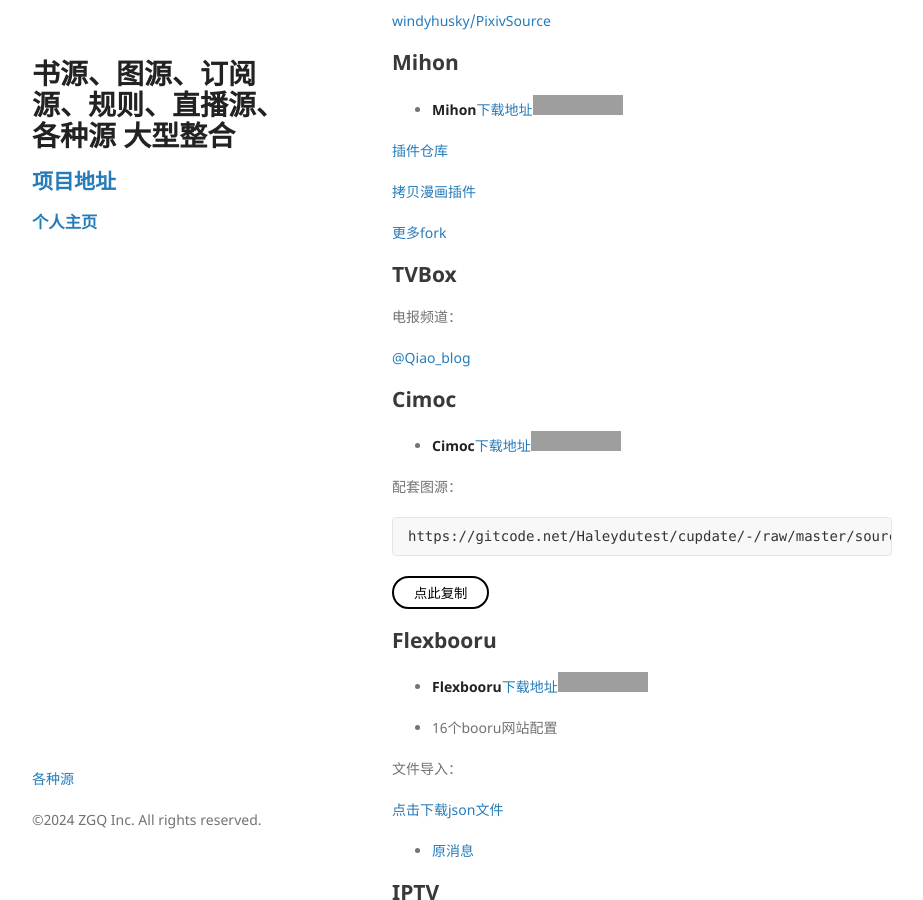
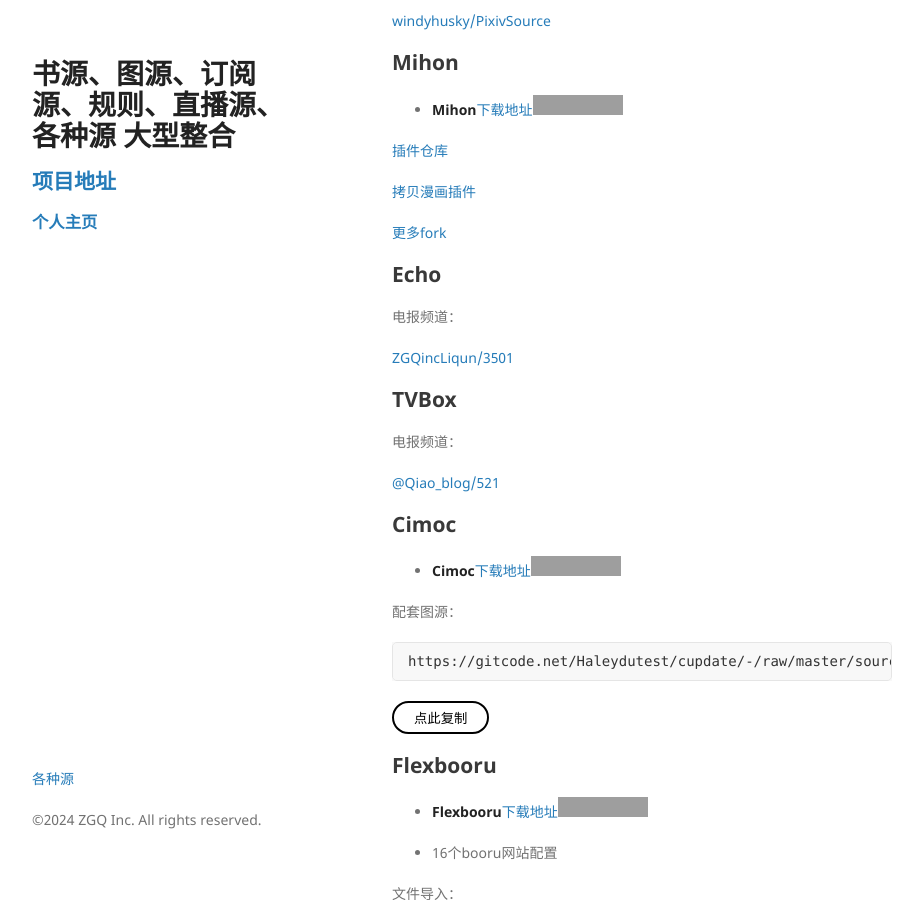
Before and after one commit to ZGQ-inc/source, a Jekyll site: the page built from index.md, in a window 1280 px wide and 900 px high, scrolled down 2010 px. Shown: the whole window, without its empty margins (178-1101 px from the left). Built offline with Jekyll 4.4.1, drawn with Linux system fonts in a browser that asks for light colours; grey boxes are pictures that could not be loaded.

Commit message:
add Echo

```diff
--- a/index.md
+++ b/index.md
@@ -98,13 +98,21 @@
 
 [更多fork](https://t.me/MihonReleases/112)
 
+<span id="Echo" class="highlight"></span>
+
+## Echo
+
+电报频道：
+
+[ZGQincLiqun/3501](https://t.me/ZGQincLiqun/3501)
+
 <span id="TVBox" class="highlight"></span>
 
 ## TVBox
 
 电报频道：
 
-[@Qiao_blog](https://t.me/Qiao_blog/521)
+[@Qiao_blog/521](https://t.me/Qiao_blog/521)
 
 <span id="Cimoc" class="highlight"></span>
 
```
